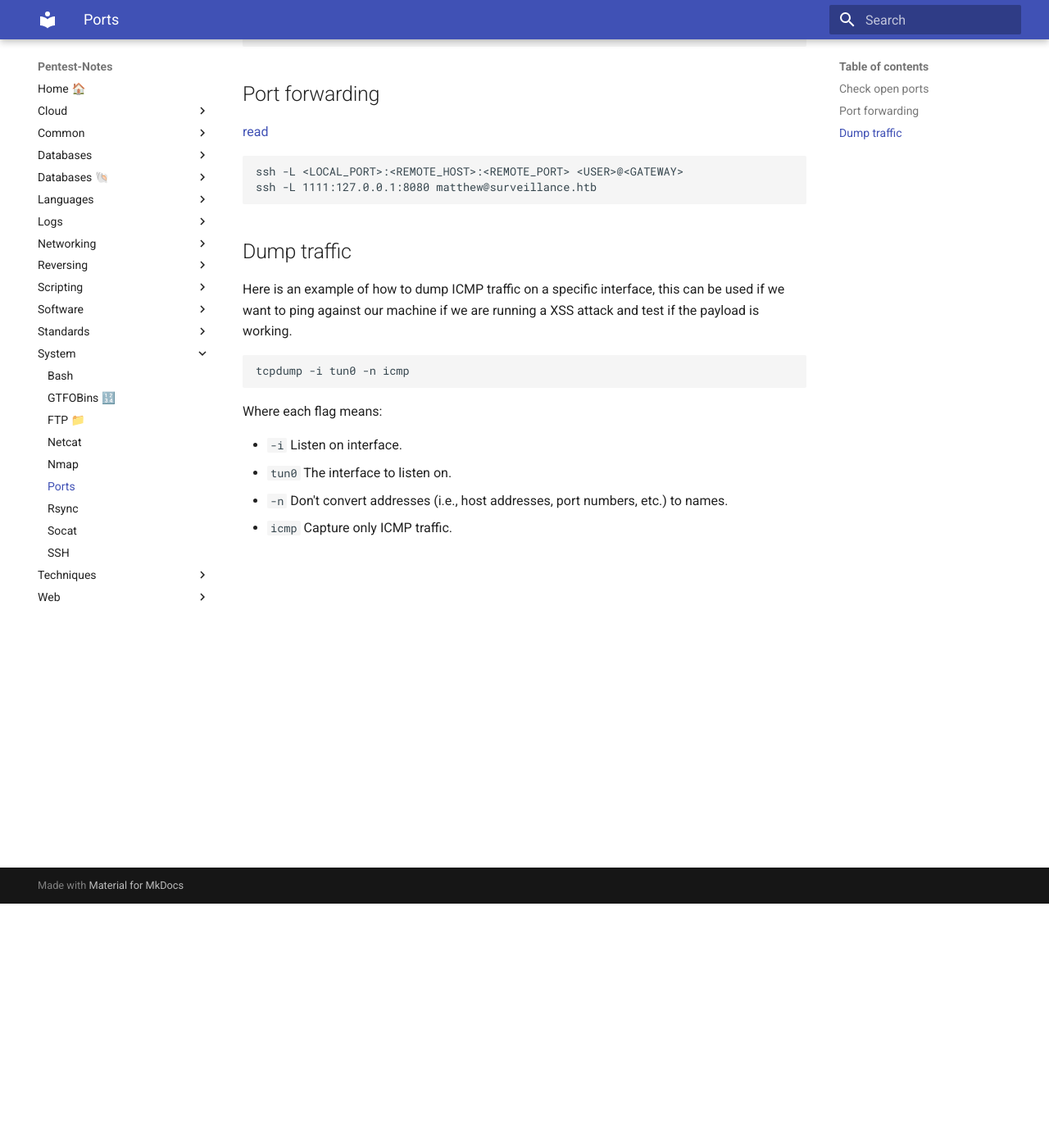
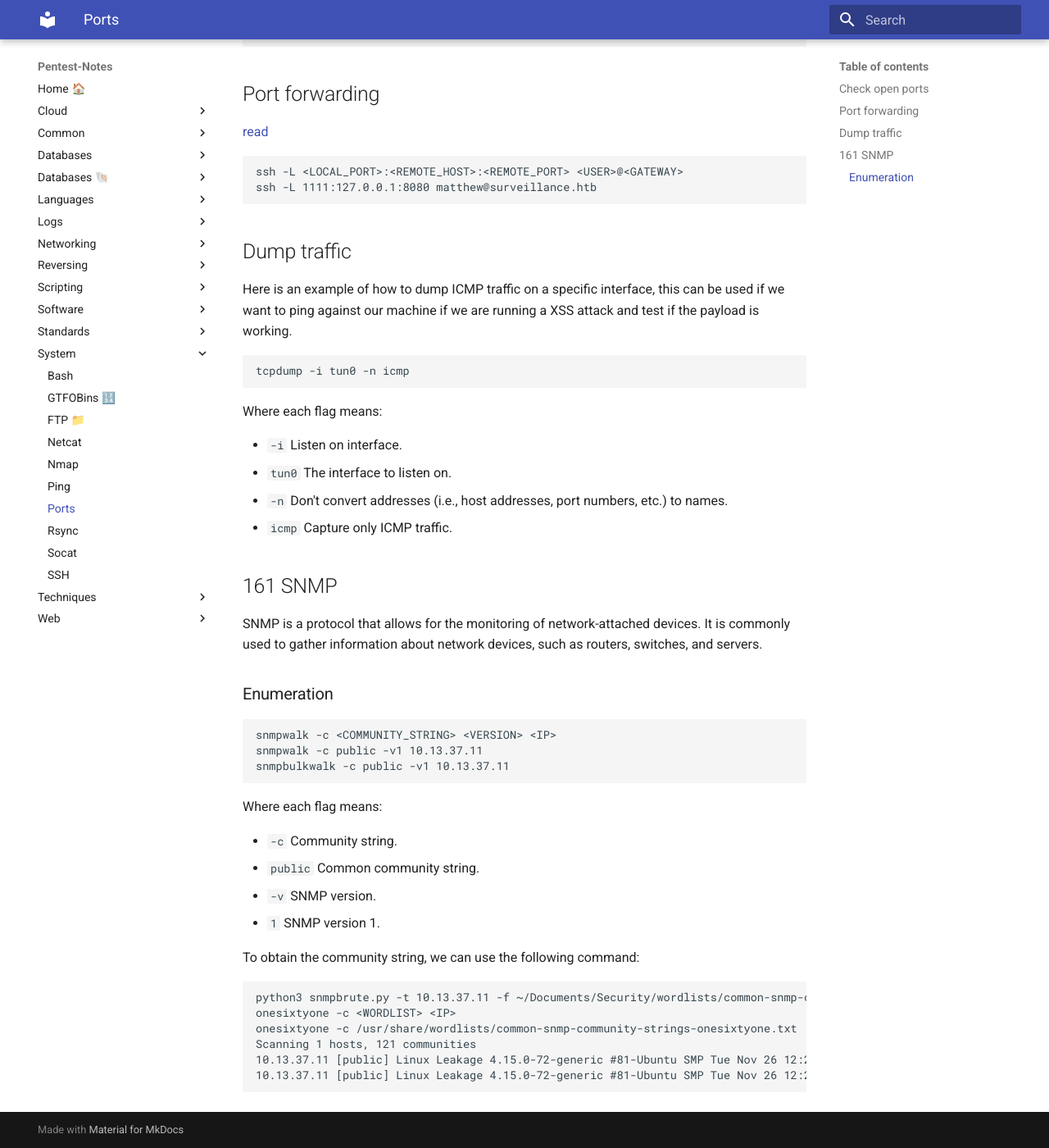
Before and after one commit to jd-apprentice/hack-the-box, an MkDocs documentation site: the page built from docs/system/ports.md, in a window 1280 px wide and 1400 px high, scrolled down 298 px. Shown: the whole window at 82% size. Built offline with MkDocs 1.6.1 and Material for MkDocs 9.7.7, drawn with Linux system fonts in a browser that asks for light colours.

Commit message:
docs(update): few things

````diff
--- a/docs/system/ports.md
+++ b/docs/system/ports.md
@@ -32,3 +32,33 @@ Where each flag means:
 - `tun0` The interface to listen on.
 - `-n` Don't convert addresses (i.e., host addresses, port numbers, etc.) to names.
 - `icmp` Capture only ICMP traffic.
+
+## 161 SNMP
+
+SNMP is a protocol that allows for the monitoring of network-attached devices. It is commonly used to gather information about network devices, such as routers, switches, and servers.
+
+### Enumeration
+
+```bash
+snmpwalk -c <COMMUNITY_STRING> <VERSION> <IP>
+snmpwalk -c public -v1 10.13.37.11
+snmpbulkwalk -c public -v1 10.13.37.11
+```
+
+Where each flag means:
+
+- `-c` Community string.
+- `public` Common community string.
+- `-v` SNMP version.
+- `1` SNMP version 1.
+
+To obtain the community string, we can use the following command:
+
+```bash
+python3 snmpbrute.py -t 10.13.37.11 -f ~/Documents/Security/wordlists/common-snmp-community-strings-onesixtyone.txt
+onesixtyone -c <WORDLIST> <IP>
+onesixtyone -c /usr/share/wordlists/common-snmp-community-strings-onesixtyone.txt
+Scanning 1 hosts, 121 communities
+10.13.37.11 [public] Linux Leakage 4.15.0-72-generic #81-Ubuntu SMP Tue Nov 26 12:20:02 UTC 2019 x86_64
+10.13.37.11 [public] Linux Leakage 4.15.0-72-generic #81-Ubuntu SMP Tue Nov 26 12:20:02 UTC 2019 x86_64
+```
````
Also changed, not shown: docs/software/wireshark.md (+11 -0 lines), docs/system/nmap.md (+2 -0 lines), docs/system/ping.md (added, +30 -0 lines), docs/techniques/fuzzing.md (+11 -0 lines), docs/software/assets/wireshark-1.png (added), docs/software/assets/wireshark.png (added).
